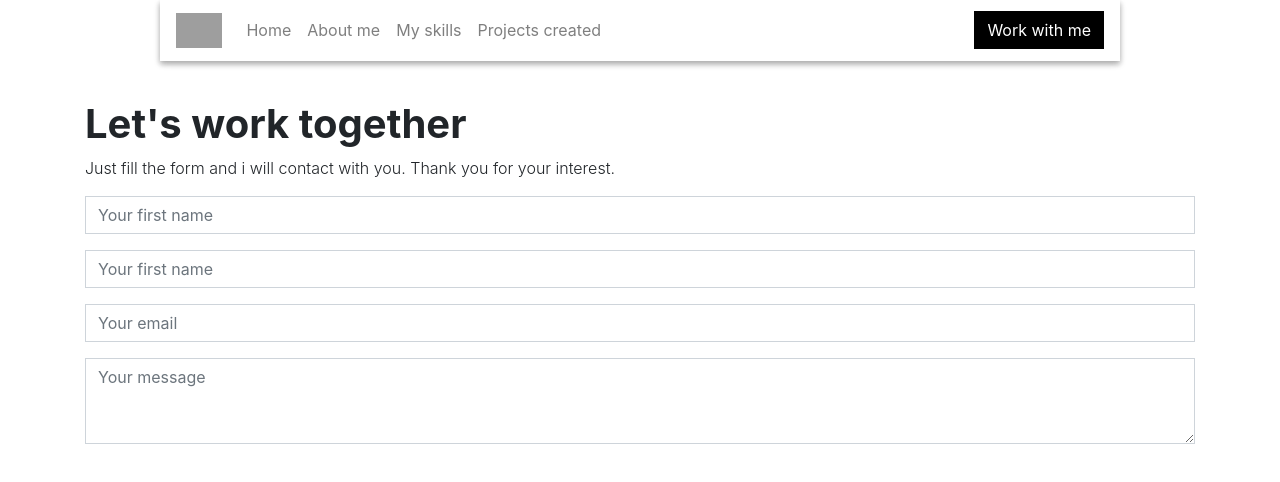
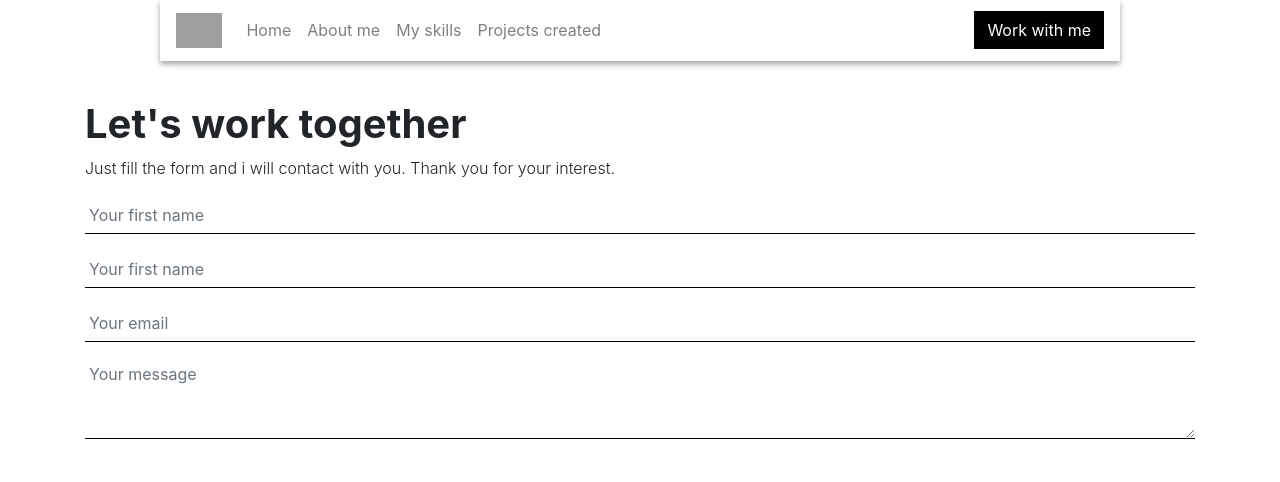
Before and after one commit to AlejandroMilan/MilanPortfolio, a Nuxt app: page /contact in a window 1280 px wide. Shown: the top 482 px of the page. Built offline with nearby package versions, Linux system fonts and the light colour scheme; grey boxes are pictures that could not be loaded.

Commit message:
Form control input styles added to contact form

```diff
--- a/components/contact_page-components/ContactForm.vue
+++ b/components/contact_page-components/ContactForm.vue
@@ -42,6 +42,13 @@
   </section>
 </template>
 
+<style lang="sass" scoped>
+.form-control
+  border: 0
+  border-bottom: 1px solid #000
+  padding: 0.25rem
+</style>
+
 <script lang="ts">
 import Vue from 'vue'
 export default Vue.extend({
```
